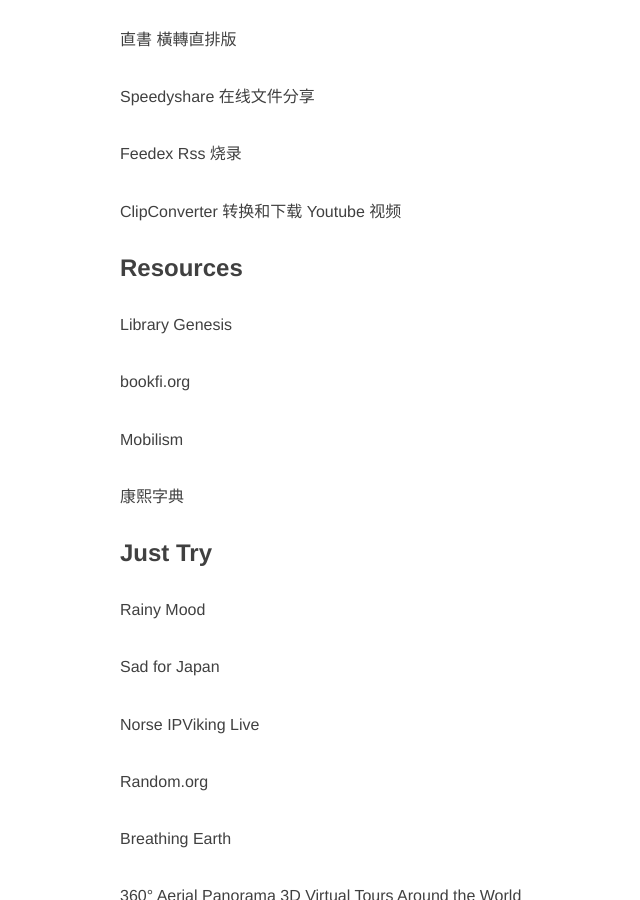
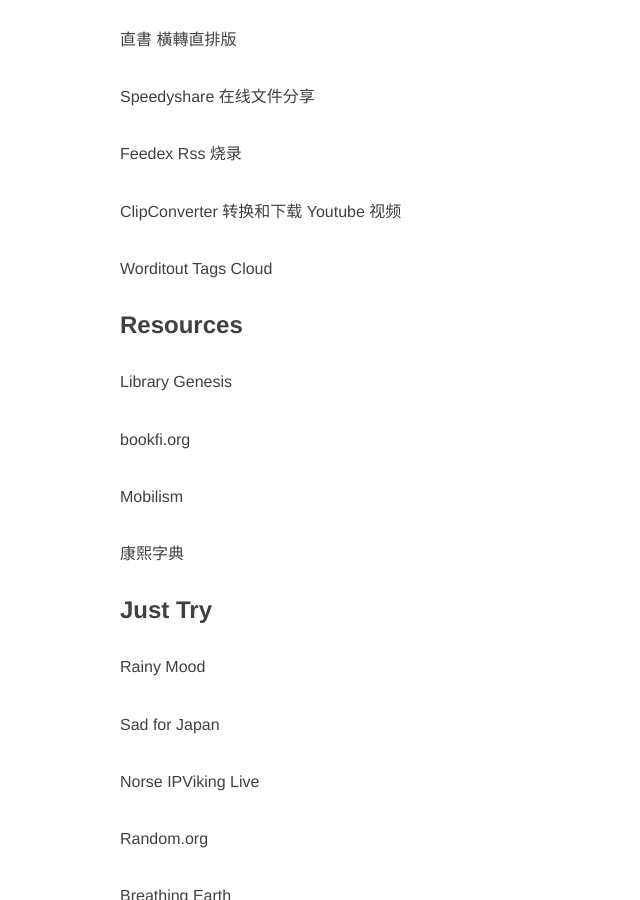
Before and after one commit to Azeril/Microdust, a Jekyll site: the page built from Tools.md, in a window 1280 px wide and 900 px high, scrolled down 1868 px. Shown: the whole window, without its empty margins (145-785 px from the left). Built offline with Jekyll 4.4.1, drawn with Linux system fonts in a browser that asks for light colours; nearby versions of some CDN libraries.

Commit message:
add a new server

```diff
--- a/Tools.md
+++ b/Tools.md
@@ -64,6 +64,7 @@
 
 [ClipConverter](http://www.clipconverter.cc/) 转换和下载 Youtube 视频
 
+[Worditout](http://worditout.com/) Tags Cloud
 
 ### Resources
 
```
